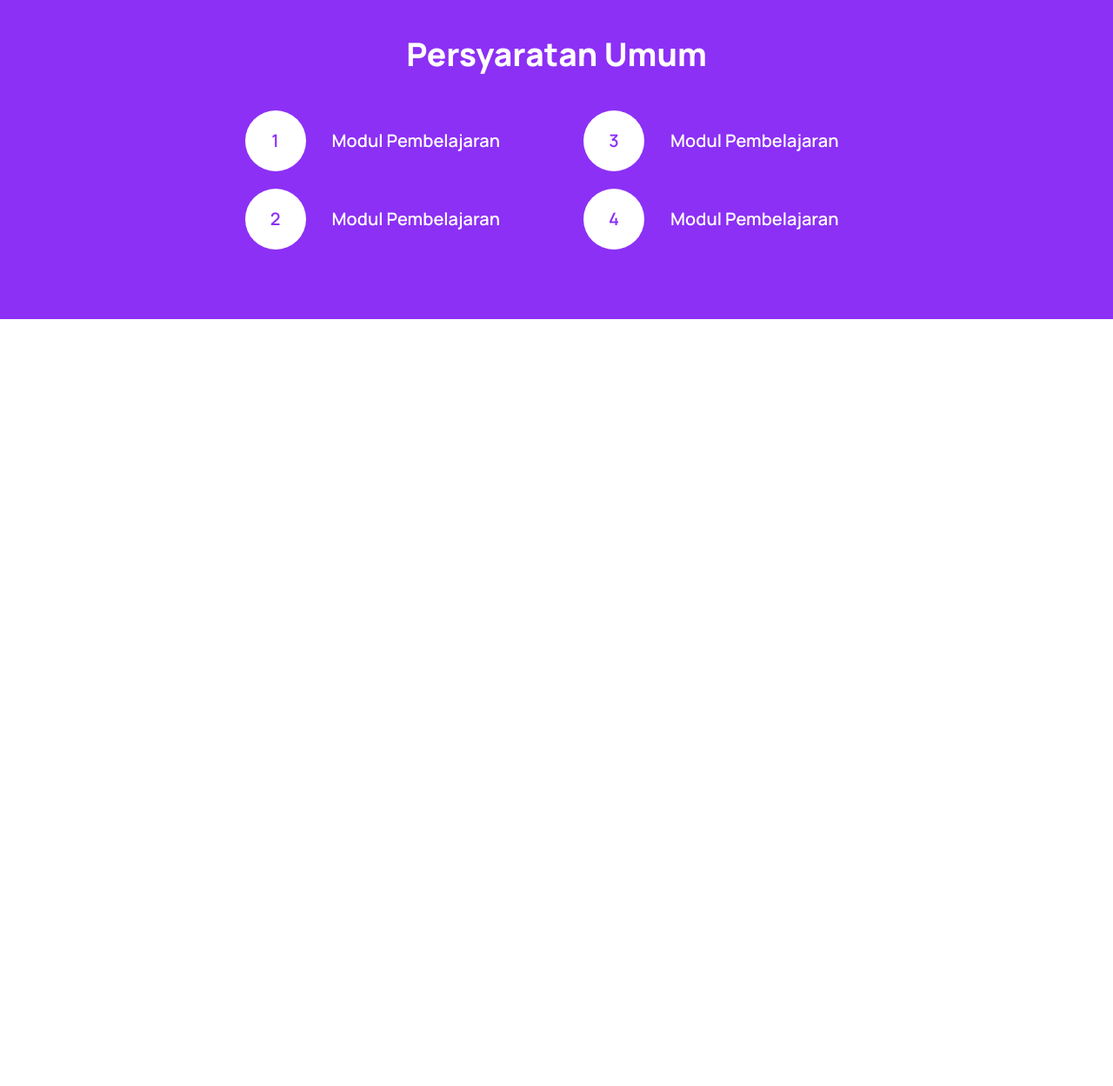
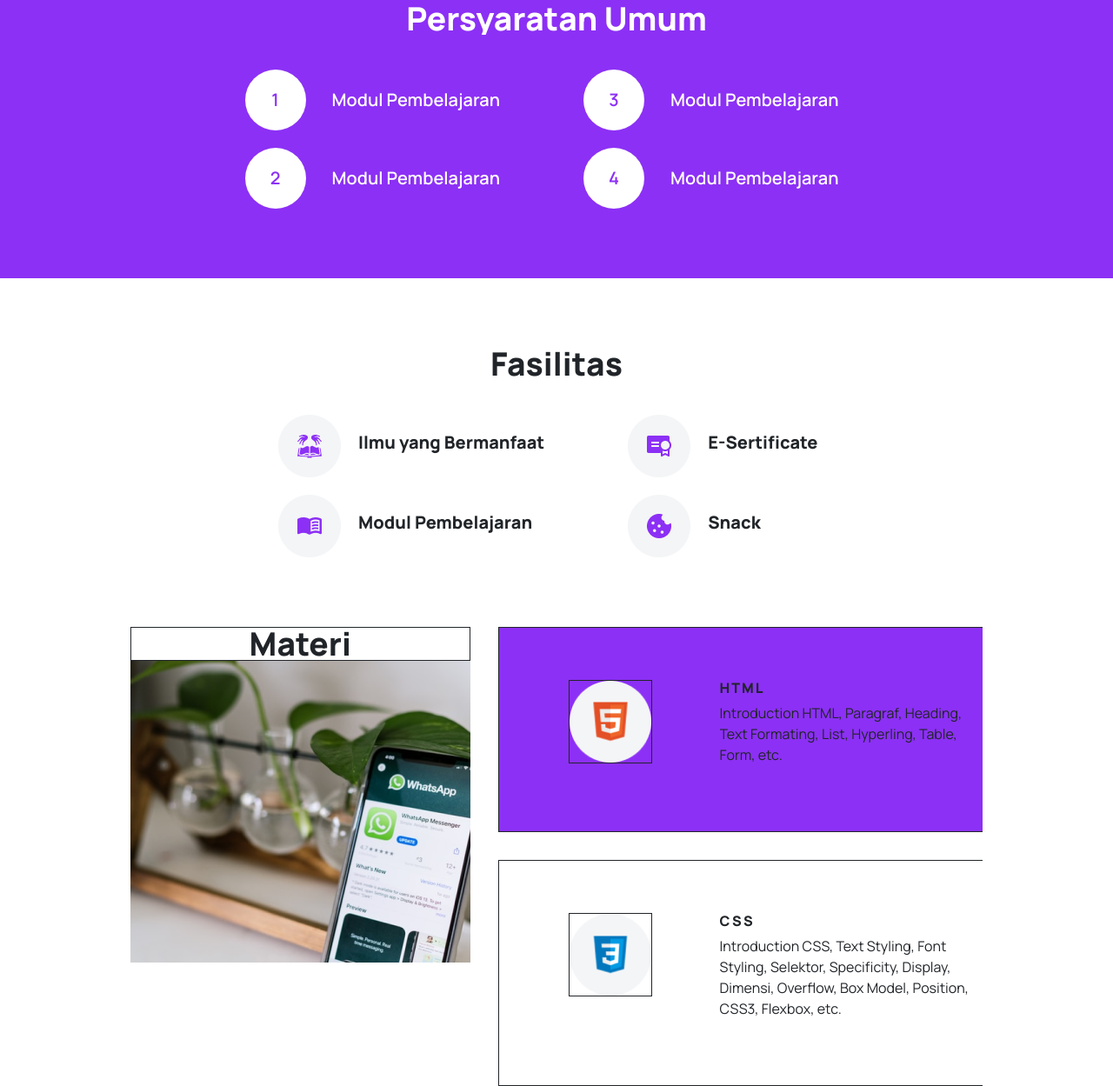
Before and after one commit to AufaRafiki199/Tekkom-Bootcamp, a plain HTML site: page index.html in a window 1280 px wide. Shown: the part 1447-2696 px from the top of the page at 87% size. Before the commit the page ends 1814 px from the top, so only its background shows below. Drawn offline with nearby package versions, Linux system fonts and the light colour scheme.

Commit message:
Buat sampai materi

```diff
--- a/index.html
+++ b/index.html
@@ -69,7 +69,7 @@
         </section>
         <section class="syarat">
             <h1 class="title">Persyaratan Umum</h1>
-            <div class="list-syarat">
+            <div class="list">
                 <ul>
                     <li>
                         <div class="nomor">
@@ -99,7 +99,53 @@
                     </li>
                 </ul>
             </div>
-
+        </section>
+        <section class="fasilitas">
+            <h1 class="title">Fasilitas</h1>
+            <div class="list">
+                <ul>
+                    <li>
+                        <img src="image/ilmu.png">
+                        <h2 class="isi">Ilmu yang Bermanfaat</h2>
+                    </li>
+                    <li>
+                        <img src="image/modul.png">
+                        <h2 class="isi">Modul Pembelajaran</h2>
+                    </li>
+                </ul>
+                <ul>
+                    <li>
+                        <img src="image/esertifikat.png">
+                        <h2 class="isi">E-Sertificate</h2>
+                    </li>
+                    <li>
+                        <img src="image/snack.png">
+                        <h2 class="isi">Snack</h2>
+                    </li>
+                </ul>
+            </div>
+        </section>
+        <section class="materi">
+            <div class="utama">
+                <h1 class="title" style="border: 1px solid; margin: 0;">Materi</h1>
+                <img src="image/materi.png">
+            </div>
+            <ul class="list-materi">
+                <li class="ganjil">
+                    <img src="image/html.png">
+                    <div class="judul">
+                        <h5>HTML</h5>
+                        <p>Introduction HTML, Paragraf, Heading, Text Formating, List, Hyperling, Table, Form, etc.</p>
+                    </div>
+                </li>
+                <li class="genap">
+                    <img src="image/css.png">
+                    <div class="judul">
+                        <h5>CSS</h5>
+                        <p>Introduction CSS, Text Styling, Font Styling, Selektor, Specificity, Display, Dimensi, Overflow, Box Model, Position, CSS3, Flexbox, etc.</p>
+                    </div>
+                </li>
+            </ul>
         </section>
     </main>
 
--- a/style.css
+++ b/style.css
@@ -6,6 +6,16 @@
     padding: 0;
     font-family: Manrope;
     overflow-x: hidden;
+}
+
+h1.title{
+    text-align: center;
+    font-size: 37px;
+    font-style: normal;
+    font-weight: 900;
+    line-height: 37px;
+    margin: 0;
+    overflow: hidden;
 }
 
 nav{
@@ -104,15 +114,6 @@ main section.kol-time{
     /* border: 1px black solid; */
 }
 
-main section.kol-time h1.title, main section.syarat h1.title{
-    text-align: center;
-    font-size: 37px;
-    font-style: normal;
-    font-weight: 900;
-    line-height: 50px;
-    margin: 0;
-}
-
 main section.syarat h1.title{
     color: white;
 }
@@ -155,21 +156,21 @@ main section.syarat{
     background-color: #8C30F5;
 }
 
-main section.syarat div.list-syarat{
+div.list{
     display: flex;
     flex-direction: row;
     gap: 96px;
     margin-top: 40px;
 }
 
-main section.syarat div.list-syarat ul{
+div.list ul{
     display: flex;
     flex-direction: column;
     padding: 0;
     gap: 20px;
 }
 
-main section.syarat div.list-syarat ul li{
+main section.syarat div.list ul li{
     display: flex;
     flex-direction: row;
     align-items: center;
@@ -177,7 +178,7 @@ main section.syarat div.list-syarat ul li{
     color: white;
 }
 
-main section.syarat div.list-syarat ul li div.nomor{
+main section.syarat div.list ul li div.nomor{
     border-radius: 50%;
     width: 70px;
     height: 70px;
@@ -189,10 +190,81 @@ main section.syarat div.list-syarat ul li div.nomor{
     padding: 0;
 }
 
-main section.syarat div.list-syarat ul li div.nomor p, main section.syarat div.list-syarat ul li h2{
+main section.syarat div.list ul li div.nomor p, main section.syarat div.list ul li h2{
     margin: 0;
     font-size: 20px;
     font-style: normal;
     font-weight: 600;
     line-height: 32px;
 }
+
+main section.fasilitas{
+    padding: 80px 25%;
+}
+
+main section.fasilitas div.list ul li{
+    display: flex;
+    flex-direction: row;
+    align-items: center;
+    gap: 20px;
+    /* color: white; */
+}
+
+main section.fasilitas div.list ul li h2{
+    font-size: 20px;
+    font-style: normal;
+    font-weight: 800;
+    line-height: 32px;
+}
+
+main section.materi{
+    display: flex;
+    flex-direction: row;
+    padding: 0 150px;
+}
+
+main section.materi ul.list-materi{
+    display: flex;
+    flex-direction: column;
+}
+
+main section.materi ul.list-materi li{
+    width: 635px;
+    padding: 60px 80px;
+    border: 1px solid;
+    display: flex;
+    flex-direction: row;
+    background-color: #8C30F5;
+}
+
+main section.materi ul.list-materi li.genap{
+    background-color: #fff;
+}
+
+main section.materi ul.list-materi li img{
+    width: 96px;
+    height: 96px;
+    border: 1px solid;
+}
+
+main section.materi ul.list-materi li div.judul{
+    width: 299px;
+    margin-left: auto;
+    text-align: left;
+}
+
+main section.materi ul.list-materi li div.judul h5, main section.materi ul.list-materi li div.judul p{
+    font-size: 16px;
+    font-style: normal;
+    font-weight: 400;
+    line-height: 24px;
+    overflow-y: hidden;
+}
+
+main section.materi ul.list-materi li div.judul h5{
+    font-size: 16px;
+    font-style: normal;
+    font-weight: 800;
+    line-height: 18px;
+    letter-spacing: 2px;
+}
```
Also changed, not shown: image/css.png (added), image/esertifikat.png (added), image/html.png (added), image/ilmu.png (added), image/materi.png (added), image/modul.png (added), image/snack.png (added).
